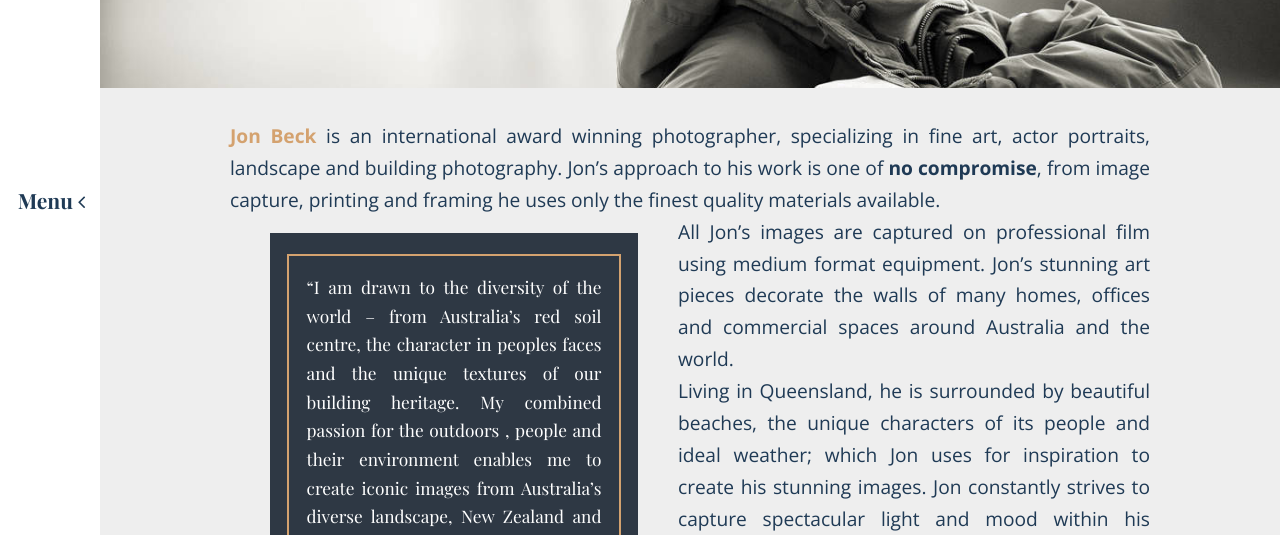
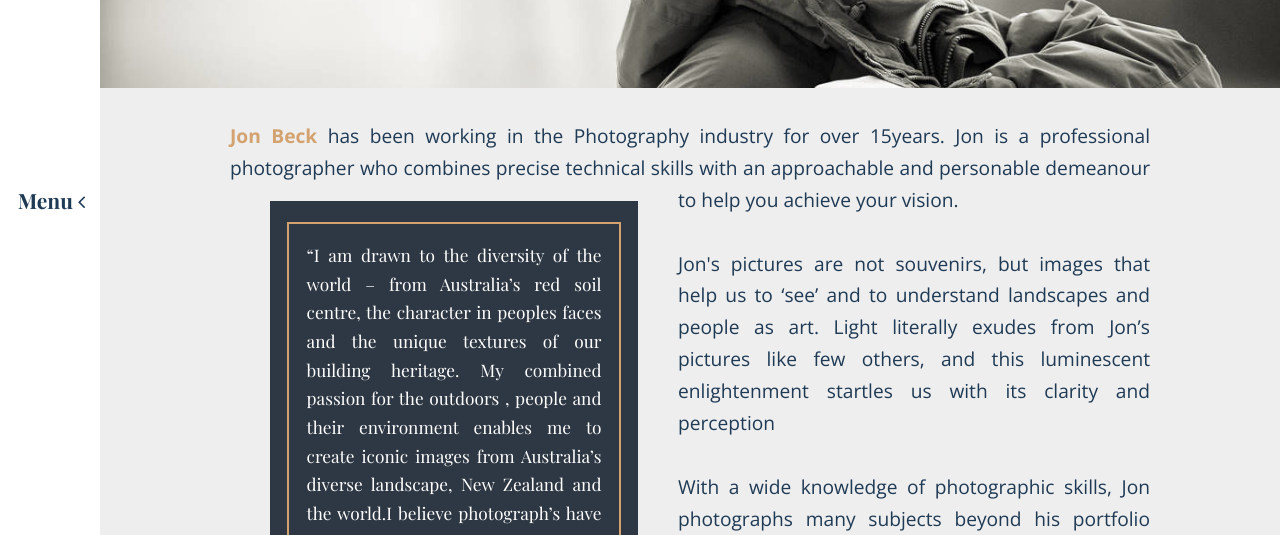
Before and after one commit to kure-ong/jonbeck_website, a website: page dev/about.html in a window 1280 px wide. Shown: the part 212-747 px from the top of the page. Drawn offline with nearby package versions, Linux system fonts and the light colour scheme; files that its build step writes are made by us from their sources; files whose address does not match are found by name; a web font is replaced by a local one.

Commit message:
amended about page copy

```diff
--- a/dev/about.html
+++ b/dev/about.html
@@ -73,15 +73,14 @@
 
     <section class="about">
       <div class="wrapper">
-        <div class="textBlock"><a href="about.html" class="jonbecklink">Jon Beck</a> is an international award winning photographer, specializing in fine art, actor portraits, landscape and building photography. Jon’s approach to his work is one of <strong>no compromise</strong>, from image capture, printing and framing he uses only the finest quality materials available.
-        <blockquote class="quote"><p>“I am drawn to the diversity of the world – from Australia’s red soil centre, the character in peoples faces and the unique textures of our building heritage. My combined passion for the outdoors , people and their environment enables me to create iconic images from Australia’s diverse landscape, New Zealand and the world.I believe photograph’s have to provoke an emotion, represent uniqueness and tell a story.”</p></blockquote>
-        <br />
-        All Jon’s images are captured on professional film using medium format equipment. Jon’s stunning art pieces decorate the walls of many homes, offices and commercial spaces around Australia and the world.
-        <br />
-        Living in Queensland, he is surrounded by beautiful beaches, the unique characters of its people and ideal weather; which Jon uses for inspiration to create his stunning images. Jon constantly strives to capture spectacular light and mood within his images, while maintaining a fresh hipster perspective. He believes a photograph has to provoke an emotion, represent the landscape and tell a story- but with a difference.</div>
-
-
-      </div>
+        <div class="textBlock">
+          <a href="about.html" class="jonbecklink">Jon Beck</a> has been working in the Photography industry for over 15years.  Jon is a professional photographer who combines precise technical skills with an approachable and personable demeanour to help you achieve your vision.
+          <blockquote class="quote"><p>“I am drawn to the diversity of the world – from Australia’s red soil centre, the character in peoples faces and the unique textures of our building heritage. My combined passion for the outdoors , people and their environment enables me to create iconic images from Australia’s diverse landscape, New Zealand and the world.I believe photograph’s have to provoke an emotion, represent uniqueness and tell a story.”</p></blockquote>
+          <br /><br />
+          Jon's pictures are not souvenirs, but images that help us to ‘see’ and to understand landscapes and people as art. Light literally exudes from Jon’s pictures like few others, and this luminescent enlightenment startles us with its clarity and perception
+          <br /><br />
+          With a wide knowledge of photographic skills, Jon photographs many subjects beyond his portfolio that is seen online. You can keep up to date with David's latest projects through Facebook, Twitter and Instagram.
+        </div>
     </section>
   </main>
 
```
Also changed, not shown: build/about.html.
